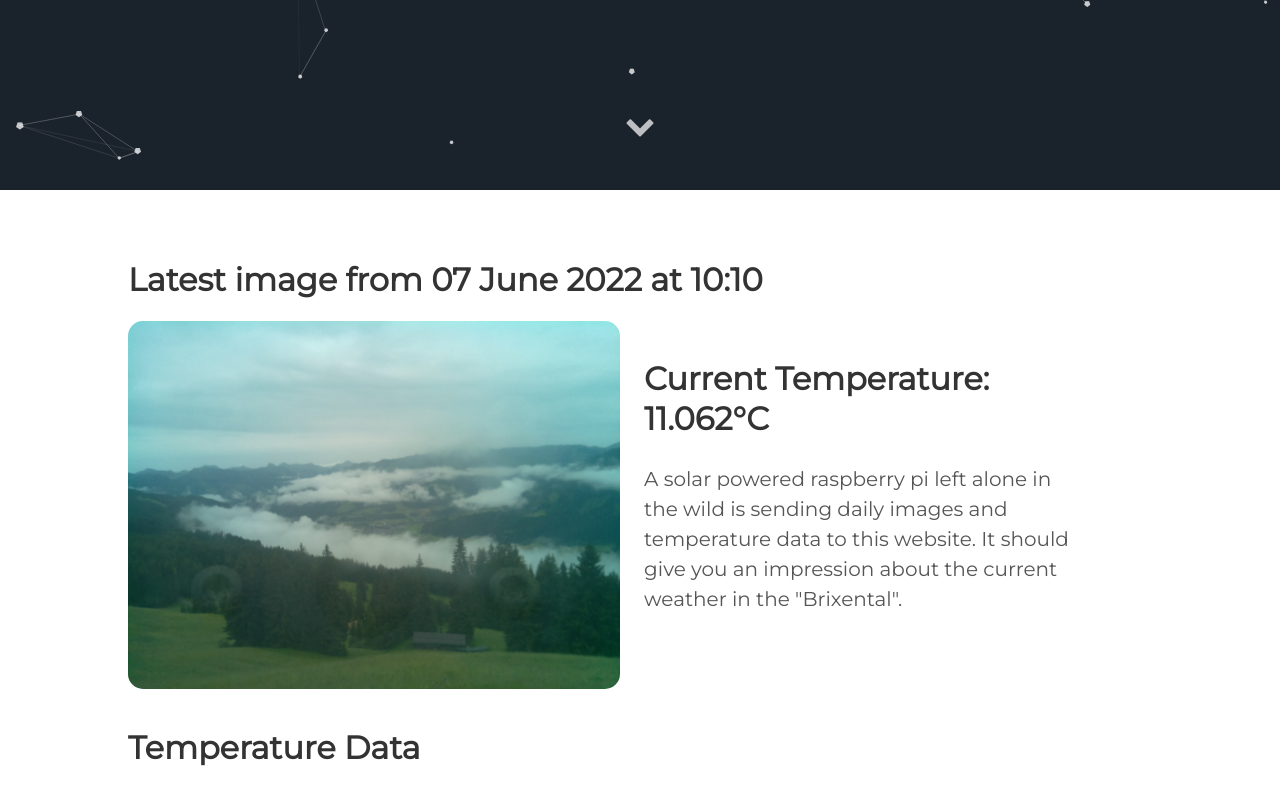
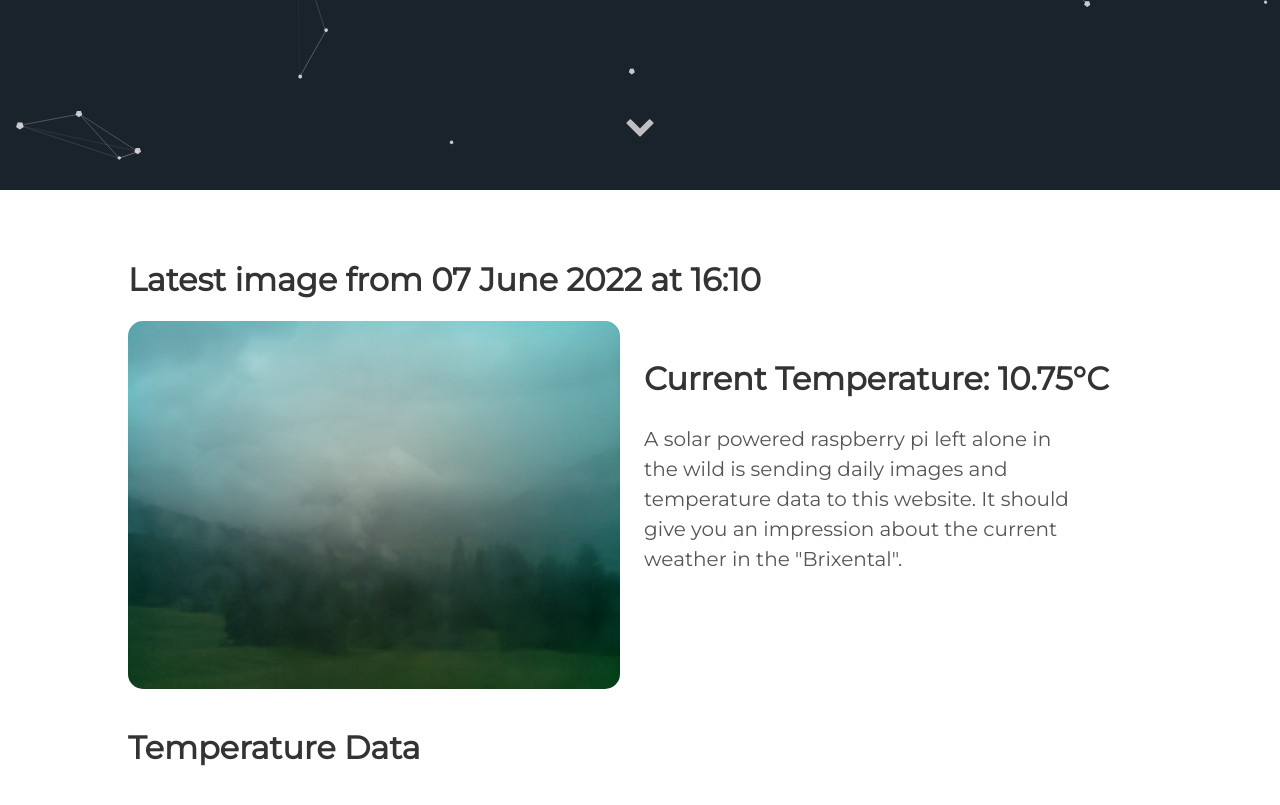
Before and after one commit to vektorious/vektorious.github.io, a Jekyll site: the page built from resources/huette.md, in a window 1280 px wide and 900 px high, scrolled down 710 px. Shown: the top 805 px of the window. Built offline with Jekyll 4.4.1, drawn with Linux system fonts in a browser that asks for light colours.

Commit message:
I'm a bot beep boop

```diff
--- a/resources/huette.md
+++ b/resources/huette.md
@@ -6,13 +6,13 @@ image: '/assets/img/'
 description: 'Live image from the Austrian alps'
 twitter_text: ' '
 ---
-## Latest image from 07 June 2022 at 10:10
+## Latest image from 07 June 2022 at 16:10
 <div class="huette">
   <div class="huette-image">
     <img src="{{ "/assets/img/huette.jpg" | prepend: site.baseurl }}">
   </div>
   <div class="huette-text">
-        <h2>Current Temperature: 11.062°C</h2>
+        <h2>Current Temperature: 10.75°C</h2>
         <p>A solar powered raspberry pi left alone in the wild is sending daily images and temperature data to this website. It should give you an impression about the current weather in the "Brixental".</p>
 
   </div>
```
Also changed, not shown: rpi-script/2022-06-07_160912.txt (renamed from rpi-script/2022-06-07_100914.txt, +5 -5 lines), rpi-script/huette.md (+2 -2 lines), assets/img/huette.jpg, assets/img/temp_plot.png, rpi-script/temp_plot.png, 1 other file.
